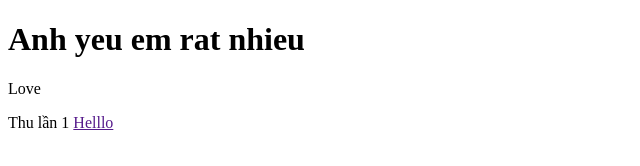
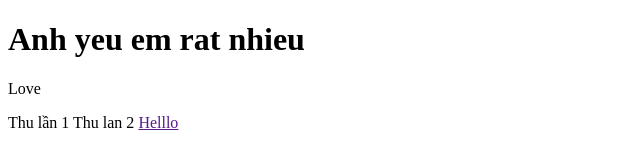
Before and after one commit to Thuong206/test-html, a plain HTML site: page index.html in a window 1280 px wide. Shown: the whole page, without its empty margins (0-640 px from the left). Drawn offline with Linux system fonts and the light colour scheme.

Commit message:
upload source p3

```diff
--- a/index.html
+++ b/index.html
@@ -15,6 +15,7 @@
 <p>Love</p>
 
 <span>Thu lần 1</span>
+<span>Thu lan 2</span>
 <a href="">Helllo</a>
 
 </html>
```
